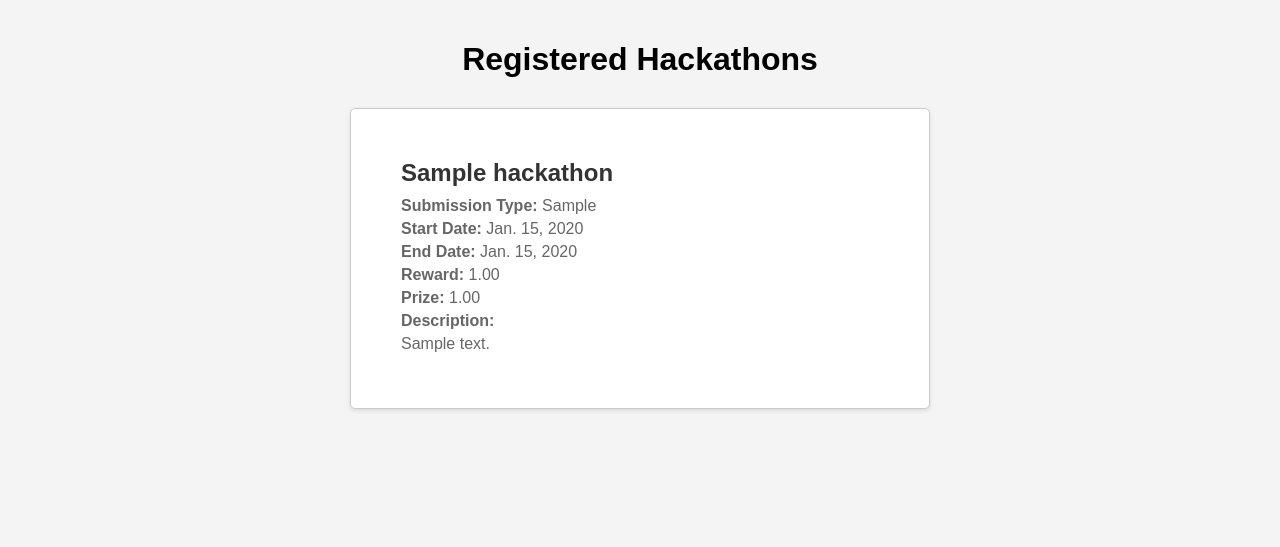
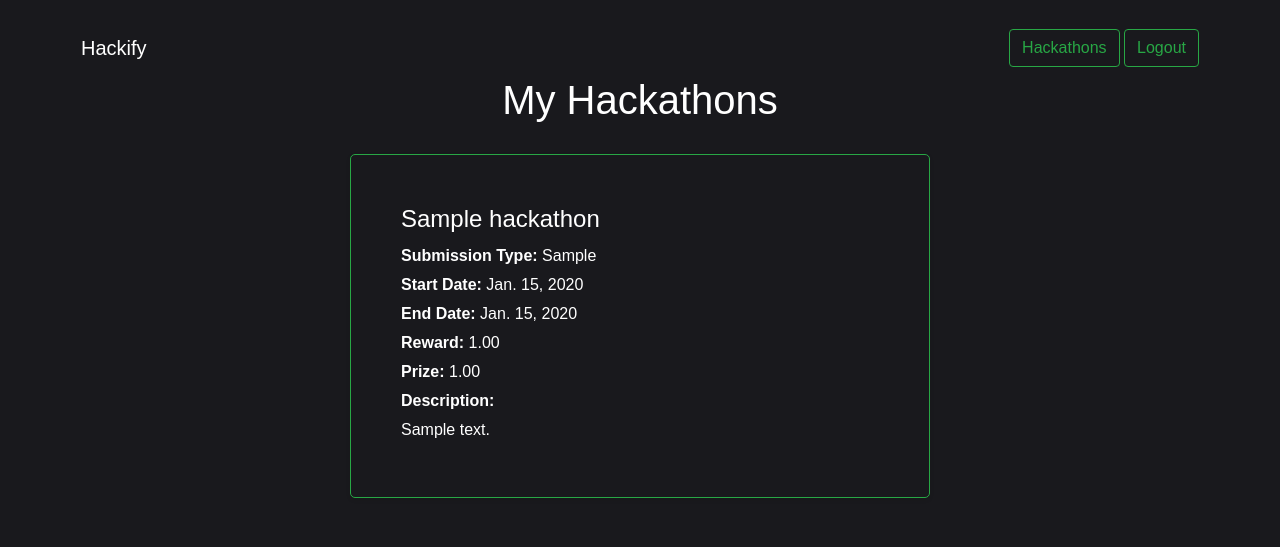
Before and after one commit to xahinds2/Hackify, a Django app: page /my_hackathons/ in a window 1280 px wide. Shown: the top 547 px of the page. Run offline with Django 4.2, Linux system fonts and the light colour scheme; a user stored in the database is signed in; tables that the repository leaves empty hold one stand-in row (values such as "Sample post"); some libraries are stand-ins or nearby versions.

Commit message:
frontend changes

```diff
--- a/templates/hackathons.html
+++ b/templates/hackathons.html
@@ -68,11 +68,11 @@
             <div class="container-fluid">
                 <a class="navbar-brand text-white" href="/">Hackify</a>
                 <div class="">
+                    <a href="/my_hackathons"> <button class="btn btn-outline-success" type="submit">My Hackathons</button> </a>
                     {% if isLogin == '' %}
                     <a href="/login"> <button class="btn btn-outline-success" type="submit">Login</button></a>
                     <a href="/signup"> <button class="btn btn-outline-success" type="submit">Signup</button> </a>
                     {% else %}
-                    <a href="/users/"> <button class="btn btn-outline-success" type="submit"> Users</button> </a>
                     <a href="/logout"> <button class="btn btn-outline-success" type="submit"> Logout</button> </a>
                     {% endif %}
                 </div>
--- a/templates/home.html
+++ b/templates/home.html
@@ -20,7 +20,6 @@
                     <a href="/login"> <button class="btn btn-outline-success" type="submit">Login</button></a>
                     <a href="/signup"> <button class="btn btn-outline-success" type="submit">Signup</button> </a>
                     {% else %}
-                    <a href="/users/"> <button class="btn btn-outline-success" type="submit"> Users</button> </a>
                     <a href="/logout"> <button class="btn btn-outline-success" type="submit"> Logout</button> </a>
                     {% endif %}
                 </div>
--- a/templates/registered_hacks.html
+++ b/templates/registered_hacks.html
@@ -1,8 +1,14 @@
-<!DOCTYPE html>
+<!doctype html>
 <html>
     <head>
-    <title>Hackathon Details</title>
+        <title>Hackify</title>
+        <link crossorigin="anonymous" href="https://stackpath.bootstrapcdn.com/bootstrap/4.3.1/css/bootstrap.min.css"
+            integrity="sha384-ggOyR0iXCbMQv3Xipma34MD+dH/1fQ784/j6cY/iJTQUOhcWr7x9JvoRxT2MZw1T" rel="stylesheet">
         <style>
+            .card{
+            background-color:rgb(25,25,29)
+            }
+
             body {
                 font-family: Arial, sans-serif;
                 background-color: #f4f4f4;
@@ -15,6 +21,7 @@
             h1 {
                 text-align: center;
                 margin-bottom: 30px;
+                color: #ffffff;
             }
 
             .hackathon-details {
@@ -24,21 +31,18 @@
                 padding: 50px;
                 border: 1px solid #ccc;
                 border-radius: 5px;
-            background-color: #ffffff;
                 box-shadow: 0 2px 4px rgba(0, 0, 0, 0.1);
             }
 
             .hackathon-details h2 {
                 margin-top: 0;
                 font-size: 24px;
-            color: #333333;
                 margin-bottom: 10px;
             }
 
             .hackathon-details p {
                 margin: 5px 0;
                 font-size: 16px;
-            color: #666666;
             }
 
             .apply-button {
@@ -57,11 +61,28 @@
             }
         </style>
     </head>
-<body>
-    <h1>Registered Hackathons</h1>
+
+    <body style="background-color:#19191d;">
+        <!--************                          Navbar component                *********t**********-->
+        <nav class="navbar bg-body-tertiary">
+            <div class="container-fluid">
+                <a class="navbar-brand text-white" href="/">Hackify</a>
+                <div class="">
+                    <a href="/hackathons"> <button class="btn btn-outline-success" type="submit">Hackathons</button></a>
+                    {% if isLogin == '' %}
+                    <a href="/login"> <button class="btn btn-outline-success" type="submit">Login</button></a>
+                    <a href="/signup"> <button class="btn btn-outline-success" type="submit">Signup</button> </a>
+                    {% else %}
+                    <a href="/logout"> <button class="btn btn-outline-success" type="submit"> Logout</button> </a>
+                    {% endif %}
+                </div>
+            </div>
+        </nav>
+
+        <h1>My Hackathons</h1>
 
         {% for hackathon in hackathons %}
-    <div class="hackathon-details">
+        <div class="hackathon-details border-success text-white">
             <h2>{{ hackathon.title }}</h2>
             <p><strong>Submission Type:</strong> {{ hackathon.sub_typ }}</p>
             <p><strong>Start Date:</strong> {{ hackathon.start }}</p>
```
Lines whose indentation alone changed are shown as unchanged.
